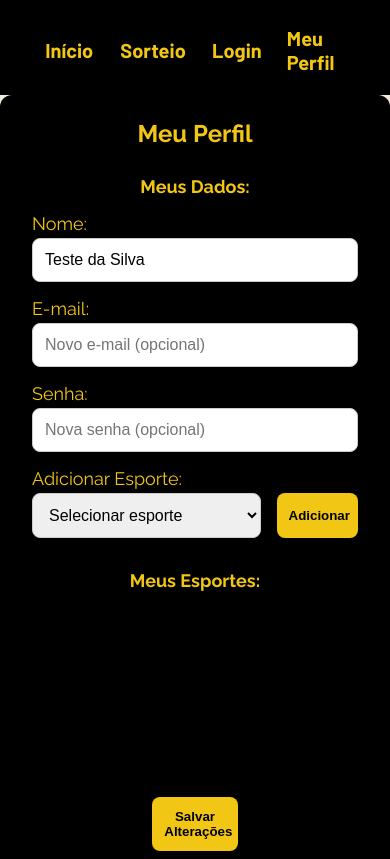
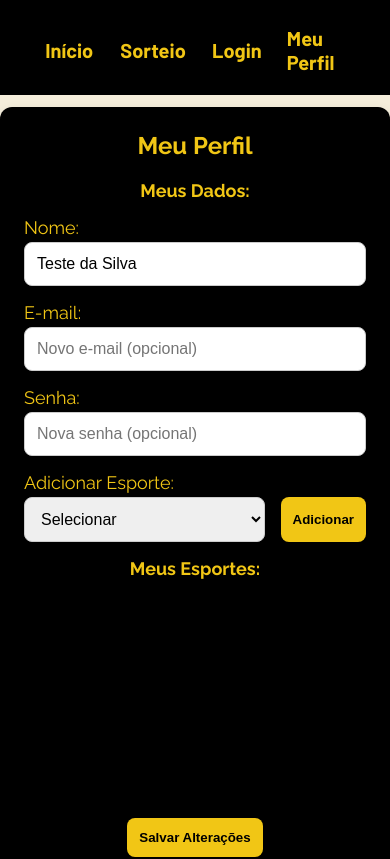
Before and after one commit to andersonheidrich/sorteador, a React (Vite) app: page /perfil in a window 390 px wide. Shown: the top 859 px of the page. Built offline with nearby package versions, Linux system fonts and the light colour scheme.

Commit message:
ajustada a responsividade no perfil

```diff
--- a/src/views/Site/Main/Main.styles.jsx
+++ b/src/views/Site/Main/Main.styles.jsx
@@ -9,6 +9,7 @@ export const Container = styled.div`
   min-height: 90%;
   font-family: Raleway, sans-serif;
   color: #f1c615;
+  background-color: black;
   text-shadow: 1px 1px 3px rgba(0, 0, 0, 0.4);
   background-image: url(${BGimg});
   background-repeat: no-repeat;
--- a/src/views/Site/Profile/Profile.jsx
+++ b/src/views/Site/Profile/Profile.jsx
@@ -65,6 +65,7 @@ const Profile = () => {
   return (
     <Style.Container>
       <Style.Profile>
+        <Style.Content>
           <Style.Title>Meu Perfil</Style.Title>
           {error && <Style.Error>{error}</Style.Error>}
           <Style.Boxes>
@@ -102,7 +103,7 @@ const Profile = () => {
                     onChange={(e) => setNewSport(e.target.value)}
                     style={{ marginRight: "16px" }}
                   >
-                  <option value="">Selecionar esporte</option>
+                    <option value="">Selecionar</option>
                     <option value="beach-tennis">Beach Tennis</option>
                     <option value="padel">Padel</option>
                     <option value="tenis">Tênis</option>
@@ -133,10 +134,12 @@ const Profile = () => {
                       <span>Categoria:</span>
                       <Style.Select
                         value={sport.category}
-                      onChange={(e) => handleSportChange(index, e.target.value)}
+                        onChange={(e) =>
+                          handleSportChange(index, e.target.value)
+                        }
                         style={{ marginBottom: "8px" }}
                       >
-                      <option value="">Selecione</option>
+                        <option value="">Selecionar</option>
                         <option value="E">E</option>
                         <option value="D">D</option>
                         <option value="C">C</option>
@@ -145,18 +148,23 @@ const Profile = () => {
                         <option value="Pro">Pro</option>
                       </Style.Select>
                     </div>
+                    <div className="delete-card">
                       <Style.Button
                         type="button"
                         onClick={() => removeSport(index)}
                       >
                         Remover
                       </Style.Button>
+                    </div>
                   </Style.Card>
                 ))}
               </Style.Cards>
             </Style.RightBox>
           </Style.Boxes>
-        <Style.Button type="submit">Salvar Alterações</Style.Button>
+        </Style.Content>
+        <Style.Button type="submit" className="save-button">
+          Salvar Alterações
+        </Style.Button>
       </Style.Profile>
     </Style.Container>
   );
--- a/src/views/Site/Profile/Profile.styles.jsx
+++ b/src/views/Site/Profile/Profile.styles.jsx
@@ -8,6 +8,55 @@ export const Container = styled.div`
   align-items: center;
   justify-content: center;
   font-family: Raleway, sans-serif;
+`;
+
+export const Profile = styled.div`
+  display: flex;
+  flex-direction: column;
+  justify-content: space-between;
+  align-items: center;
+  background-color: #000000;
+  color: #f1c615;
+  padding: 24px;
+  border-radius: 12px;
+  width: 100%;
+  max-width: 96%;
+  min-height: 774px;
+  height: 100%;
+  box-shadow: 0 4px 12px rgba(0, 0, 0, 0.1);
+  margin: 28px 0;
+
+  span {
+    font-size: 18px;
+  }
+
+  @media screen and (max-width: 1024px) {
+    margin: 24px 0;
+  }
+
+  @media screen and (max-width: 768px) {
+    margin: 16px 0;
+  }
+
+  @media screen and (max-width: 425px) {
+    margin: 12px 0;
+    max-width: 400px;
+  }
+
+  @media screen and (max-width: 375px) {
+    max-width: 350px;
+  }
+
+  @media screen and (max-width: 320px) {
+    margin: 8px 0;
+    max-width: 305px;
+  }
+`;
+
+export const Content = styled.div`
+  display: flex;
+  flex-direction: column;
+  width: 100%;
 `;
 
 export const Title = styled.h2`
@@ -40,37 +89,6 @@ export const Subtitle = styled.div`
   }
 `;
 
-export const Profile = styled.div`
-  display: flex;
-  flex-direction: column;
-  justify-content: flex-start;
-  align-items: center;
-  background-color: #000000;
-  color: #f1c615;
-  padding: 24px;
-  border-radius: 12px;
-  width: 100%;
-  max-width: 96%;
-  height: 780px;
-  box-shadow: 0 4px 12px rgba(0, 0, 0, 0.1);
-
-  span {
-    font-size: 18px;
-  }
-
-  @media screen and (max-width: 425px) {
-    max-width: 400px;
-  }
-
-  @media screen and (max-width: 375px) {
-    max-width: 350px;
-  }
-
-  @media screen and (max-width: 320px) {
-    max-width: 305px;
-  }
-`;
-
 export const Boxes = styled.div`
   display: flex;
   width: 100%;
@@ -87,6 +105,10 @@ export const LeftBox = styled.div`
   align-items: center;
   min-width: 30%;
   padding: 8px;
+
+  @media screen and (max-width: 425px) {
+    padding: 0;
+  }
 `;
 
 export const AddSport = styled.div`
@@ -104,13 +126,25 @@ export const RightBox = styled.div`
   flex-direction: column;
   min-width: 70%;
   padding: 8px;
+
+  @media screen and (max-width: 425px) {
+    padding: 0;
+  }
 `;
 
 export const Cards = styled.div`
   display: grid;
-  grid-template-columns: 30% 30% 30%;
+  grid-template-columns: 32% 32% 32%;
   justify-content: space-between;
   margin-top: 24px;
+
+  @media screen and (max-width: 1024px) {
+    grid-template-columns: 49% 49%;
+  }
+
+  @media screen and (max-width: 425px) {
+    grid-template-columns: 1fr;
+  }
 `;
 
 export const Card = styled.div`
@@ -135,6 +169,11 @@ export const Card = styled.div`
       margin-bottom: 4px;
     }
   }
+
+  .delete-card {
+    display: flex;
+    justify-content: flex-end;
+  }
 `;
 
 export const Input = styled.input`
@@ -157,7 +196,7 @@ export const Select = styled.select`
 `;
 
 export const Button = styled.button`
-  width: 25%;
+  /* width: 25%; */
   padding: 12px;
   background-color: #f1c615;
   color: #000000;
```
Lines whose indentation alone changed are shown as unchanged.
